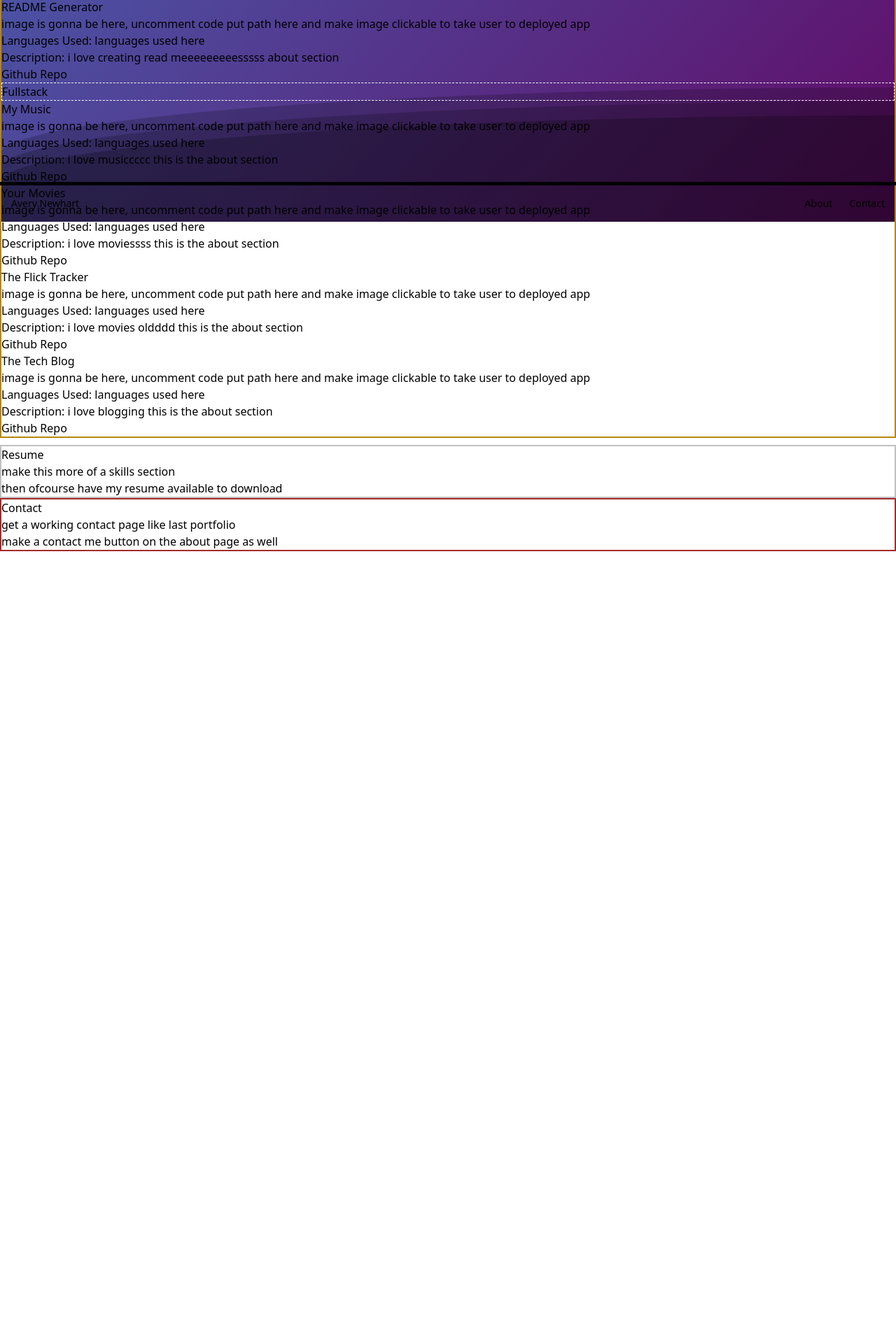
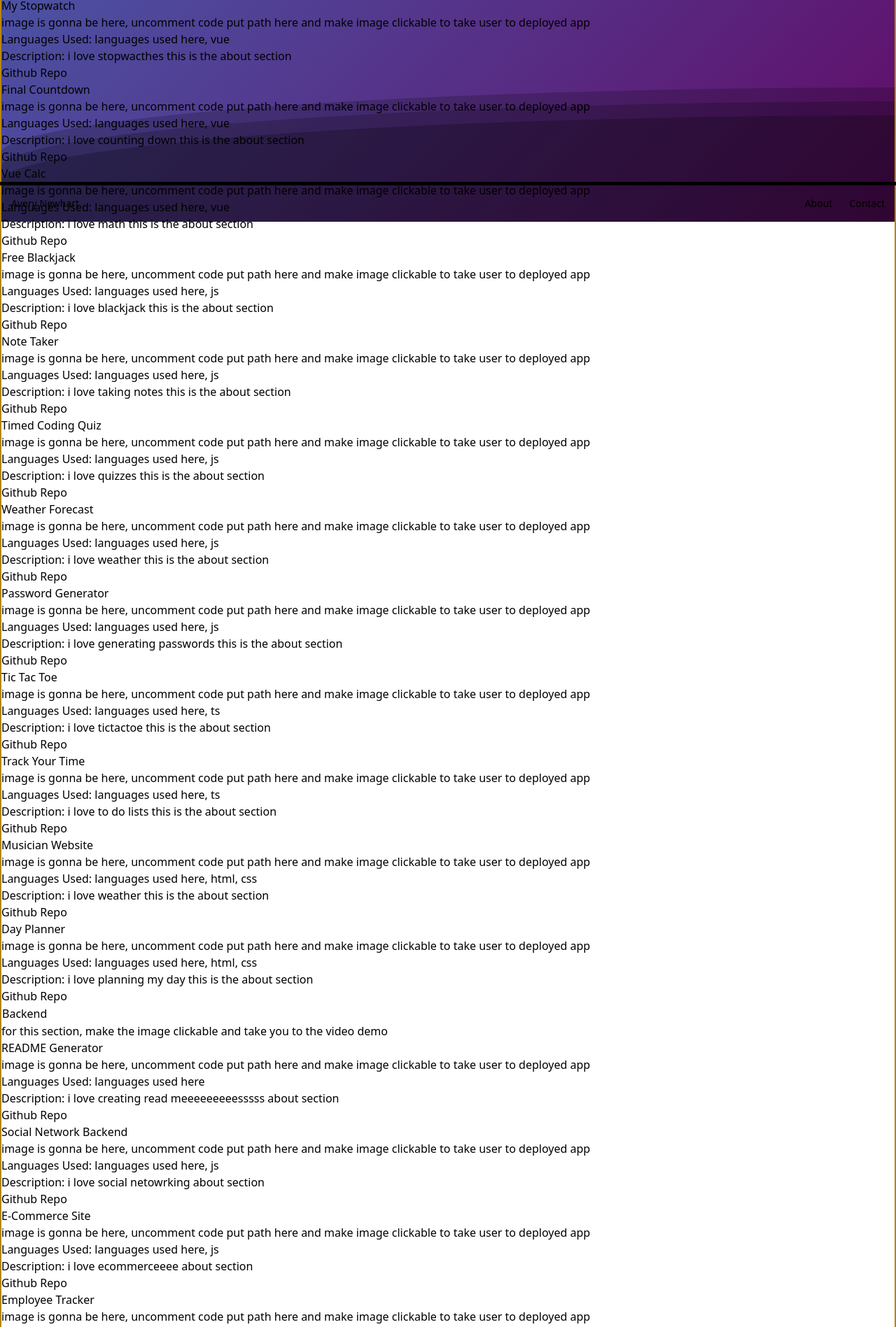
Before and after one commit to AveryNewhart/new-portfolio, a Vue app: page / in a window 1280 px wide. Shown: the part 483-2380 px from the top of the page at 70% size. Before the commit the page ends 1271 px from the top, so only its background shows below. Built offline with nearby package versions, Linux system fonts and the light colour scheme.

Commit message:
projects names all added to their respective sections

```diff
--- a/src/App.vue
+++ b/src/App.vue
@@ -16,6 +16,7 @@ import Footer from './components/Footer.vue';
     <Background />
     <div class="componentDiv">
       <Nav />
+      <h2 class="bold text-white">make it so page snaps to whichever section the user is looking at.</h2>
       <div class="aboutDiv">
         <About />
       </div>
--- a/src/components/Projects.vue
+++ b/src/components/Projects.vue
@@ -12,8 +12,92 @@ const frontends: Frontend[] = [
     {
         title: 'Golf Lancaster',
         image: 'put path here and make image clickable to take user to deployed app',
-        language: 'languages used here',
+        language: 'languages used here, vue',
         about: 'i love gokfinggg this is the about section',
+        repo: 'put repo link',
+    },
+    {
+        title: 'My Stopwatch',
+        image: 'put path here and make image clickable to take user to deployed app',
+        language: 'languages used here, vue',
+        about: 'i love stopwacthes this is the about section',
+        repo: 'put repo link',
+    },
+    {
+        title: 'Final Countdown',
+        image: 'put path here and make image clickable to take user to deployed app',
+        language: 'languages used here, vue',
+        about: 'i love counting down this is the about section',
+        repo: 'put repo link',
+    },
+    {
+        title: 'Vue Calc',
+        image: 'put path here and make image clickable to take user to deployed app',
+        language: 'languages used here, vue',
+        about: 'i love math this is the about section',
+        repo: 'put repo link',
+    },
+    {
+        title: 'Free Blackjack',
+        image: 'put path here and make image clickable to take user to deployed app',
+        language: 'languages used here, js',
+        about: 'i love blackjack this is the about section',
+        repo: 'put repo link',
+    },
+    {
+        title: 'Note Taker',
+        image: 'put path here and make image clickable to take user to deployed app',
+        language: 'languages used here, js',
+        about: 'i love taking notes this is the about section',
+        repo: 'put repo link',
+    },
+    {
+        title: 'Timed Coding Quiz',
+        image: 'put path here and make image clickable to take user to deployed app',
+        language: 'languages used here, js',
+        about: 'i love quizzes this is the about section',
+        repo: 'put repo link',
+    },
+    {
+        title: 'Weather Forecast',
+        image: 'put path here and make image clickable to take user to deployed app',
+        language: 'languages used here, js',
+        about: 'i love weather this is the about section',
+        repo: 'put repo link',
+    },
+    {
+        title: 'Password Generator',
+        image: 'put path here and make image clickable to take user to deployed app',
+        language: 'languages used here, js',
+        about: 'i love generating passwords this is the about section',
+        repo: 'put repo link',
+    },
+    {
+        title: 'Tic Tac Toe',
+        image: 'put path here and make image clickable to take user to deployed app',
+        language: 'languages used here, ts',
+        about: 'i love tictactoe this is the about section',
+        repo: 'put repo link',
+    },
+    {
+        title: 'Track Your Time',
+        image: 'put path here and make image clickable to take user to deployed app',
+        language: 'languages used here, ts',
+        about: 'i love to do lists this is the about section',
+        repo: 'put repo link',
+    },
+    {
+        title: 'Musician Website',
+        image: 'put path here and make image clickable to take user to deployed app',
+        language: 'languages used here, html, css',
+        about: 'i love weather this is the about section',
+        repo: 'put repo link',
+    },
+    {
+        title: 'Day Planner',
+        image: 'put path here and make image clickable to take user to deployed app',
+        language: 'languages used here, html, css',
+        about: 'i love planning my day this is the about section',
         repo: 'put repo link',
     },
 ];
@@ -32,6 +116,34 @@ const backends: Backend[] = [
         image: 'put path here and make image clickable to take user to deployed app',
         language: 'languages used here',
         about: 'i love creating read meeeeeeeeesssss about section',
+        repo: 'put repo link',
+    },
+    {
+        title: 'Social Network Backend',
+        image: 'put path here and make image clickable to take user to deployed app',
+        language: 'languages used here, js',
+        about: 'i love social netowrking about section',
+        repo: 'put repo link',
+    },
+    {
+        title: 'E-Commerce Site',
+        image: 'put path here and make image clickable to take user to deployed app',
+        language: 'languages used here, js',
+        about: 'i love ecommerceeee about section',
+        repo: 'put repo link',
+    },
+    {
+        title: 'Employee Tracker',
+        image: 'put path here and make image clickable to take user to deployed app',
+        language: 'languages used here, js',
+        about: 'i love tracking employeeeeees about section',
+        repo: 'put repo link',
+    },
+    {
+        title: 'Team Profile Generator',
+        image: 'put path here and make image clickable to take user to deployed app',
+        language: 'languages used here, js',
+        about: 'i love creating team profiles about section',
         repo: 'put repo link',
     },
 ];
@@ -100,6 +212,7 @@ const fullstacks: Fullstack[] = [
     </div>
     <div>
       <h3>Backend</h3>
+      <p>for this section, make the image clickable and take you to the video demo</p>
     <div v-for="backend in backends" :key="backend.title" class="">
       <div class="projectDiv">
         <div class="projectContent">
```
